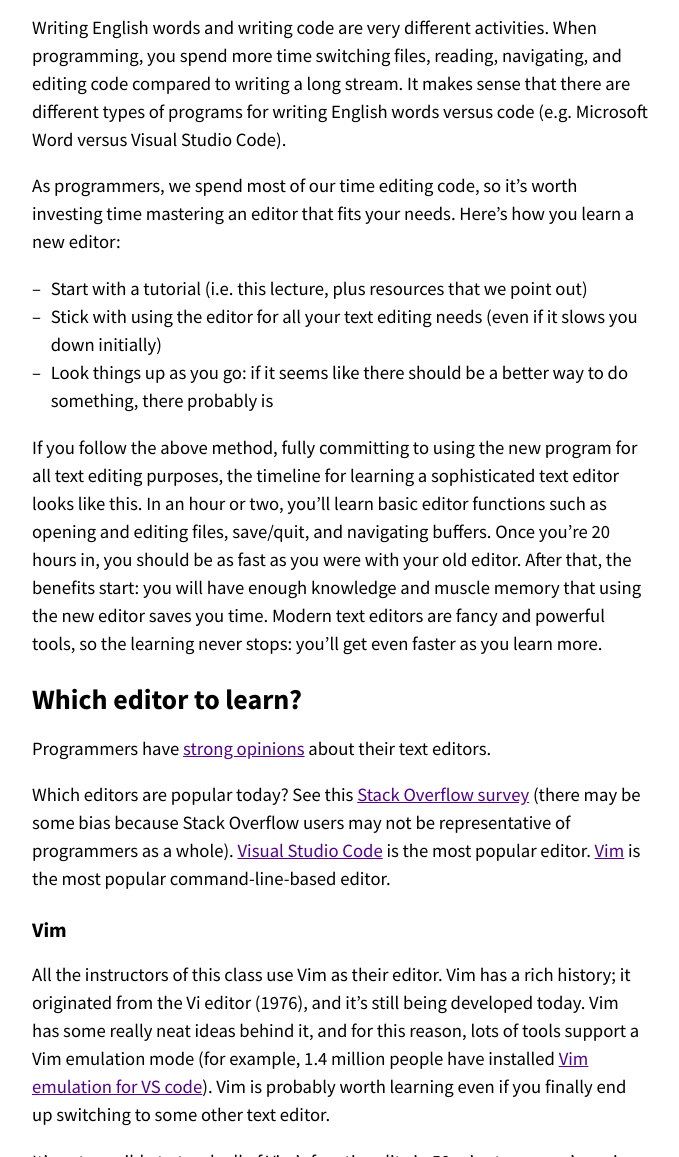
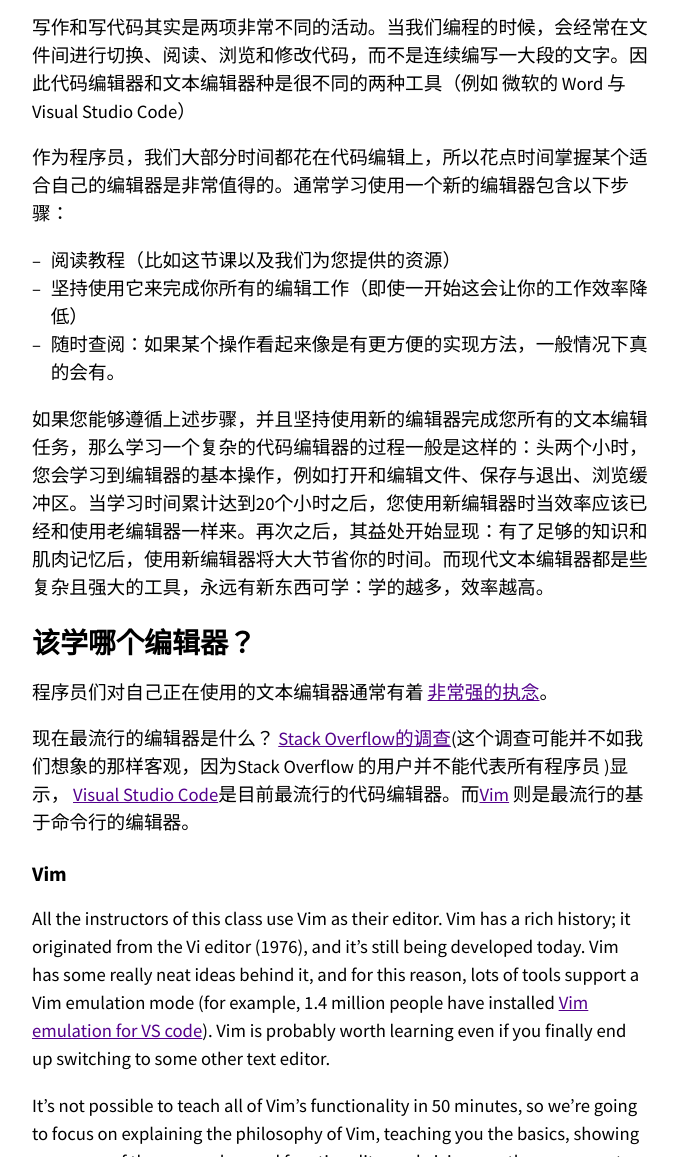
Before and after one commit to missing-semester-cn/missing-semester-cn.github.io, a Jekyll site: the page built from _2020/editors.md, in a window 1280 px wide and 1400 px high, scrolled down 252 px, cut to the strip 243-1400 px from the top of the window. Shown: the whole strip, without its empty margins (300-979 px from the left). Built offline with Jekyll 4.4.1, drawn with Linux system fonts in a browser that asks for light colours; some of the changed text lies outside the part shown.

Commit message:
add trans status

```diff
--- a/_2020/editors.md
+++ b/_2020/editors.md
@@ -8,43 +8,22 @@ video:
   id: a6Q8Na575qc
 ---
 
-Writing English words and writing code are very different activities. When
-programming, you spend more time switching files, reading, navigating, and
-editing code compared to writing a long stream. It makes sense that there are
-different types of programs for writing English words versus code (e.g.
-Microsoft Word versus Visual Studio Code).
+写作和写代码其实是两项非常不同的活动。当我们编程的时候，会经常在文件间进行切换、阅读、浏览和修改代码，而不是连续编写一大段的文字。因此代码编辑器和文本编辑器种是很不同的两种工具（例如 微软的 Word 与 Visual Studio Code）
 
-As programmers, we spend most of our time editing code, so it's worth investing
-time mastering an editor that fits your needs. Here's how you learn a new
-editor:
+作为程序员，我们大部分时间都花在代码编辑上，所以花点时间掌握某个适合自己的编辑器是非常值得的。通常学习使用一个新的编辑器包含以下步骤：
 
-- Start with a tutorial (i.e. this lecture, plus resources that we point out)
-- Stick with using the editor for all your text editing needs (even if it slows
-you down initially)
-- Look things up as you go: if it seems like there should be a better way to do
-something, there probably is
+- 阅读教程（比如这节课以及我们为您提供的资源）
+- 坚持使用它来完成你所有的编辑工作（即使一开始这会让你的工作效率降低）
+- 随时查阅：如果某个操作看起来像是有更方便的实现方法，一般情况下真的会有。
 
-If you follow the above method, fully committing to using the new program for
-all text editing purposes, the timeline for learning a sophisticated text
-editor looks like this. In an hour or two, you'll learn basic editor functions
-such as opening and editing files, save/quit, and navigating buffers. Once
-you're 20 hours in, you should be as fast as you were with your old editor.
-After that, the benefits start: you will have enough knowledge and muscle
-memory that using the new editor saves you time. Modern text editors are fancy
-and powerful tools, so the learning never stops: you'll get even faster as you
-learn more.
+如果您能够遵循上述步骤，并且坚持使用新的编辑器完成您所有的文本编辑任务，那么学习一个复杂的代码编辑器的过程一般是这样的：头两个小时，您会学习到编辑器的基本操作，例如打开和编辑文件、保存与退出、浏览缓冲区。当学习时间累计达到20个小时之后，您使用新编辑器时当效率应该已经和使用老编辑器一样来。再次之后，其益处开始显现：有了足够的知识和肌肉记忆后，使用新编辑器将大大节省你的时间。而现代文本编辑器都是些复杂且强大的工具，永远有新东西可学：学的越多，效率越高。
 
-# Which editor to learn?
+# 该学哪个编辑器？
 
-Programmers have [strong opinions](https://en.wikipedia.org/wiki/Editor_war)
-about their text editors.
+程序员们对自己正在使用的文本编辑器通常有着 [非常强的执念](https://en.wikipedia.org/wiki/Editor_war)。
 
-Which editors are popular today? See this [Stack Overflow
-survey](https://insights.stackoverflow.com/survey/2019/#development-environments-and-tools)
-(there may be some bias because Stack Overflow users may not be representative
-of programmers as a whole). [Visual Studio
-Code](https://code.visualstudio.com/) is the most popular editor.
-[Vim](https://www.vim.org/) is the most popular command-line-based editor.
+
+现在最流行的编辑器是什么？ [Stack Overflow的调查](https://insights.stackoverflow.com/survey/2019/#development-environments-and-tools)(这个调查可能并不如我们想象的那样客观，因为Stack Overflow 的用户并不能代表所有程序员 )显示， [Visual Studio Code](https://code.visualstudio.com/)是目前最流行的代码编辑器。而[Vim](https://www.vim.org/) 则是最流行的基于命令行的编辑器。
 
 ## Vim
 
@@ -61,7 +40,7 @@ going to focus on explaining the philosophy of Vim, teaching you the basics,
 showing you some of the more advanced functionality, and giving you the
 resources to master the tool.
 
-# Philosophy of Vim
+# Vim的哲学
 
 When programming, you spend most of your time reading/editing, not writing. For
 this reason, Vim is a _modal_ editor: it has different modes for inserting text
@@ -73,17 +52,17 @@ avoids using the arrow keys because it requires too much movement.
 
 The end result is an editor that can match the speed at which you think.
 
-# Modal editing
+# 编辑模式
 
-Vim's design is based on the idea that a lot of programmer time is spent
-reading, navigating, and making small edits, as opposed to writing long streams
-of text. For this reason, Vim has multiple operating modes.
 
-- **Normal**: for moving around a file and making edits
-- **Insert**: for inserting text
-- **Replace**: for replacing text
-- **Visual** (plain, line, or block) mode: for selecting blocks of text
-- **Command-line**: for running a command
+Vim的设计以大多数时间都花在阅读、浏览和进行少量编辑改动为基础，因此它具有多种操作模式：
+
+- *正常模式*：在文件中四处移动光标进行修改
+- *插入模式*：插入文本
+- *替换模式*：替换文本
+- *可视（一般，行，块）模式*：选中文本块
+- *命令模式*：用于执行命令
+
 
 Keystrokes have different meanings in different operating modes. For example,
 the letter `x` in insert mode will just insert a literal character 'x', but in
@@ -104,9 +83,9 @@ You use the `<ESC>` key a lot when using Vim: consider remapping Caps Lock to
 Escape ([macOS
 instructions](https://vim.fandom.com/wiki/Map_caps_lock_to_escape_in_macOS)).
 
-# Basics
+# 基本操作
 
-## Inserting text
+## 插入文本
 
 From normal mode, press `i` to enter insert mode. Now, Vim behaves like any
 other text editor, until you press `<ESC>` to return to normal mode. This,
@@ -126,7 +105,7 @@ different parts of a file at the same time.
 
 By default, Vim opens with a single tab, which contains a single window.
 
-## Command-line
+## 命令行
 
 Command mode can be entered by typing `:` in normal mode. Your cursor will jump
 to the command line at the bottom of the screen upon pressing `:`. This mode
@@ -142,14 +121,14 @@ has many functionalities, including opening, saving, and closing files, and
     - `:help :w` opens help for the `:w` command
     - `:help w` opens help for the `w` movement
 
-# Vim's interface is a programming language
+# Vim 的接口其实是一种编程语言
 
 The most important idea in Vim is that Vim's interface itself is a programming
 language. Keystrokes (with mnemonic names) are commands, and these commands
 _compose_. This enables efficient movement and edits, especially once the
 commands become muscle memory.
 
-## Movement
+## 移动
 
 You should spend most of your time in normal mode, using movement commands to
 navigate the buffer. Movements in Vim are also called "nouns", because they
@@ -178,7 +157,7 @@ Visual modes:
 
 Can use movement keys to make selection.
 
-## Edits
+## 编辑
 
 Everything that you used to do with the mouse, you now do with the keyboard
 using editing commands that compose with movement commands. Here's where Vim's
@@ -204,7 +183,7 @@ are also called "verbs", because verbs act on nouns.
 - `p` to paste
 - Lots more to learn: e.g. `~` flips the case of a character
 
-## Counts
+## 计数
 
 You can combine nouns and verbs with a count, which will perform a given action
 a number of times.
@@ -213,7 +192,7 @@ a number of times.
 - `5j` move 5 lines down
 - `7dw` delete 7 words
 
-## Modifiers
+## 修饰语
 
 You can use modifiers to change the meaning of a noun. Some modifiers are `i`,
 which means "inner" or "inside", and `a`, which means "around".
@@ -279,7 +258,7 @@ made using Vim to how you might make the same edits using another program.
 Notice how very few keystrokes are required in Vim, allowing you to edit at the
 speed you think.
 
-# Customizing Vim
+# 自定义 Vim
 
 Vim is customized through a plain-text configuration file in `~/.vimrc`
 (containing Vimscript commands). There are probably lots of basic settings that
@@ -323,7 +302,7 @@ Check out [Vim Awesome](https://vimawesome.com/) for more awesome Vim plugins.
 There are also tons of blog posts on this topic: just search for "best Vim
 plugins".
 
-# Vim-mode in other programs
+# 其他程序的 Vim 模式
 
 Many tools support Vim emulation. The quality varies from good to great;
 depending on the tool, it may not support the fancier Vim features, but most
@@ -350,7 +329,7 @@ set editing-mode vi
 
 With this setting, for example, the Python REPL will support Vim bindings.
 
-## Others
+## 其他
 
 There are even vim keybinding extensions for web
 [browsers](http://vim.wikia.com/wiki/Vim_key_bindings_for_web_browsers), some
@@ -360,14 +339,14 @@ for Google Chrome and [Tridactyl](https://github.com/tridactyl/tridactyl) for
 Firefox. You can even get Vim bindings in [Jupyter
 notebooks](https://github.com/lambdalisue/jupyter-vim-binding).
 
-# Advanced Vim
+# Vim 进阶
 
 Here are a few examples to show you the power of the editor. We can't teach you
 all of these kinds of things, but you'll learn them as you go. A good
 heuristic: whenever you're using your editor and you think "there must be a
 better way of doing this", there probably is: look it up online.
 
-## Search and replace
+## 搜索和替换
 
 `:s` (substitute) command ([documentation](http://vim.wikia.com/wiki/Search_and_replace)).
 
@@ -376,12 +355,12 @@ better way of doing this", there probably is: look it up online.
 - `%s/\[.*\](\(.*\))/\1/g`
     - replace named Markdown links with plain URLs
 
-## Multiple windows
+## 多窗口
 
 - `:sp` / `:vsp` to split windows
 - Can have multiple views of the same buffer.
 
-## Macros
+## 宏
 
 - `q{character}` to start recording a macro in register `{character}`
 - `q` to stop recording
@@ -415,7 +394,7 @@ better way of doing this", there probably is: look it up online.
             - `999@q`
         - Manually remove last `,` and add `[` and `]` delimiters
 
-# Resources
+# 扩展资料
 
 - `vimtutor` is a tutorial that comes installed with Vim
 - [Vim Adventures](https://vim-adventures.com/) is a game to learn Vim
@@ -426,7 +405,7 @@ better way of doing this", there probably is: look it up online.
 - [Vim Screencasts](http://vimcasts.org/)
 - [Practical Vim](https://pragprog.com/book/dnvim2/practical-vim-second-edition) (book)
 
-# Exercises
+# 课后练习
 
 1. Complete `vimtutor`. Note: it looks best in a
    [80x24](https://en.wikipedia.org/wiki/VT100) (80 columns by 24 lines)
```
Also changed, not shown: other parts of _2020/editors.md (+2 -2 lines).
